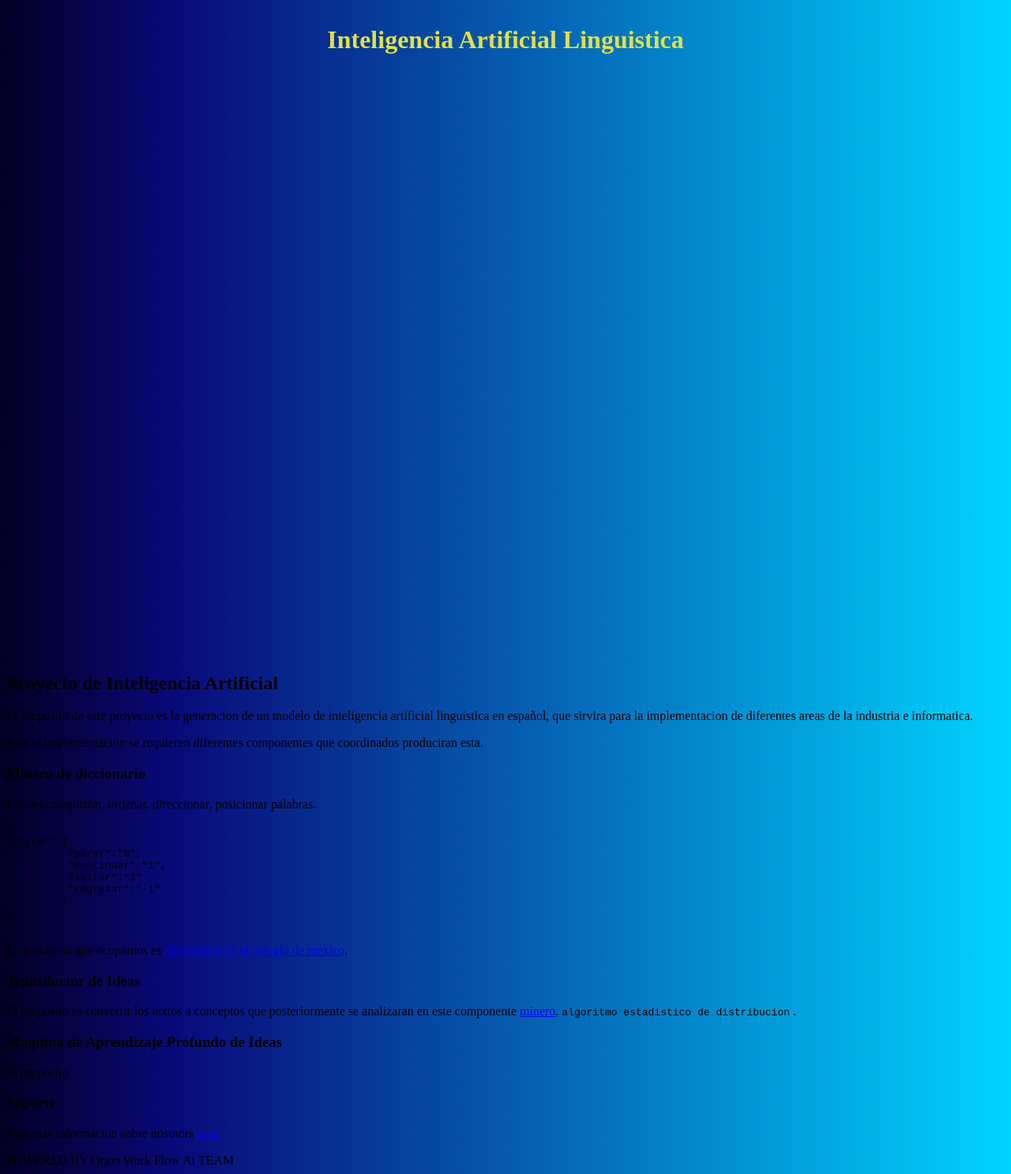
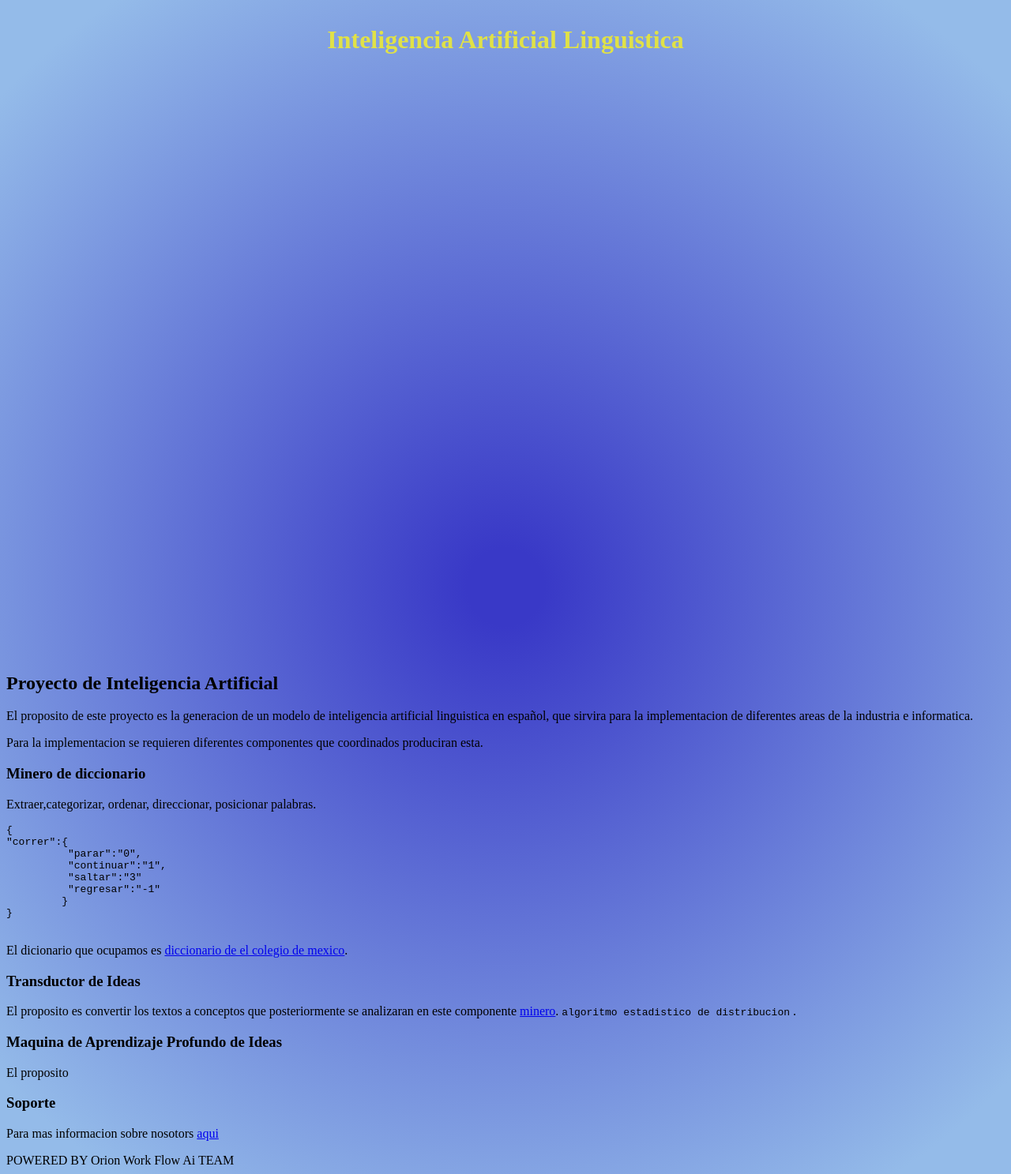
Before and after one commit to PT-Adrian/orionworkflow.github.io, a Jekyll site: the page built from index.md, in a window 1280 px wide. Shown: the whole page at 79% size. Built offline with Jekyll 4.4.1, drawn with Linux system fonts in a browser that asks for light colours; our own code applies the rules of GitHub Pages for plain Markdown files.

Commit message:
Update style.css

```diff
--- a/assets/css/style.css
+++ b/assets/css/style.css
@@ -1,7 +1,7 @@
 
 body {
-background: rgb(2,0,36);
-background: linear-gradient(90deg, rgba(2,0,36,1) 0%, rgba(9,9,121,1) 17%, rgba(0,212,255,1) 100%);
+background: rgb(57,57,199);
+background: radial-gradient(circle, rgba(57,57,199,1) 5%, rgba(148,187,233,1) 91%);
 }
 
 .sky {
```
